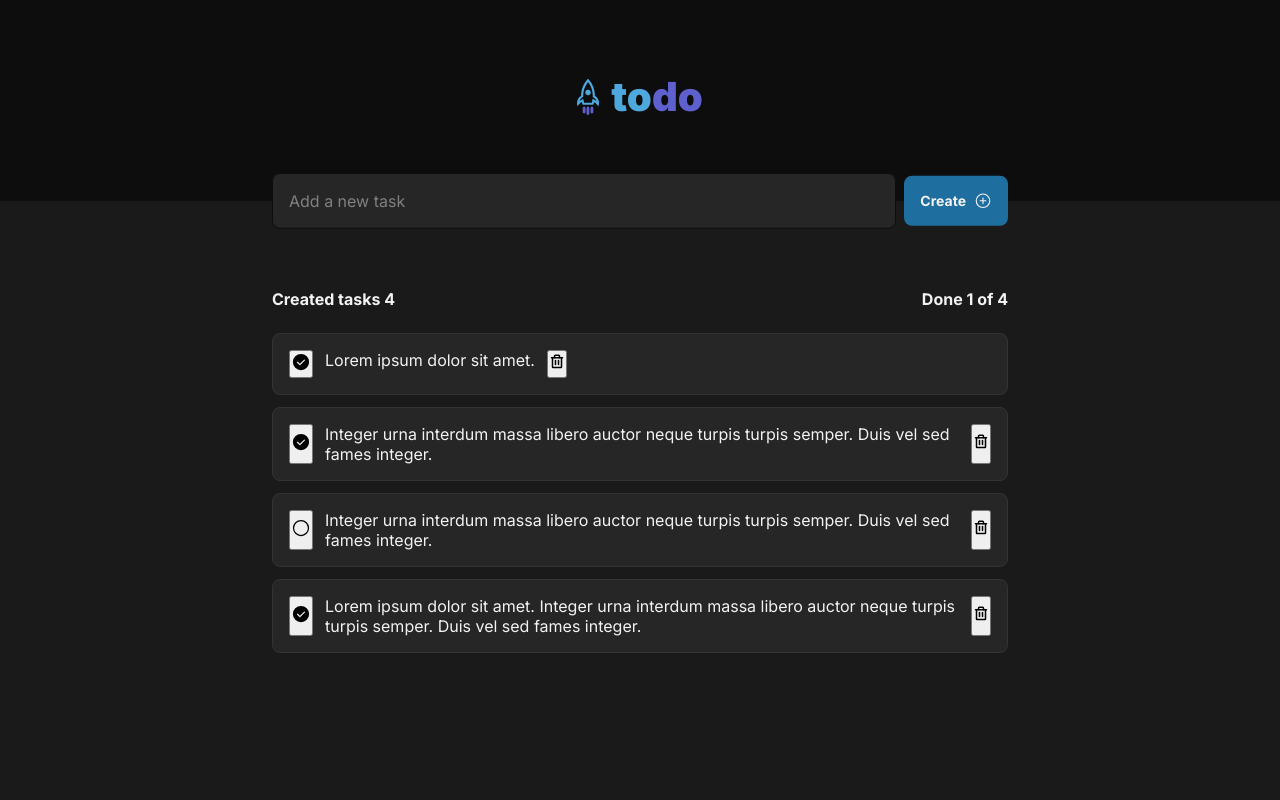
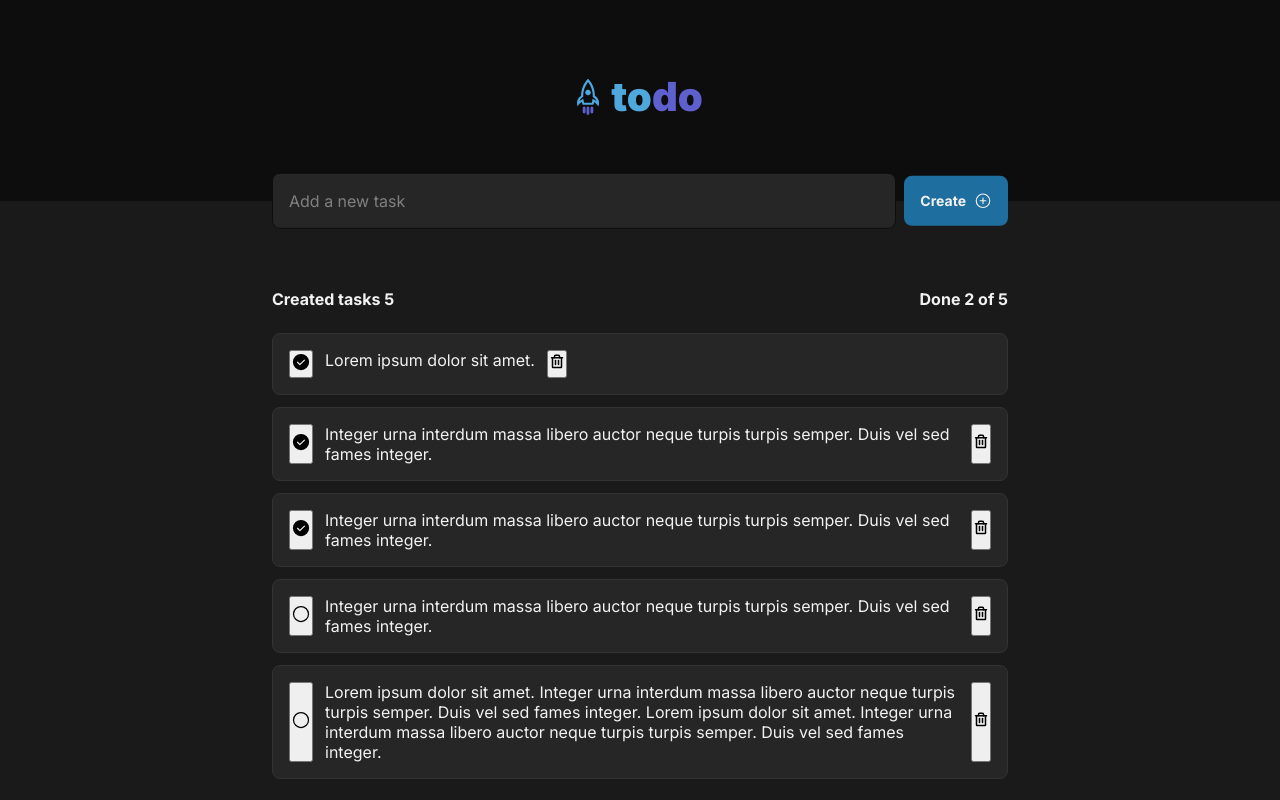
Before and after one commit to castrosuellenx/ignite-to-do-list-reactjs, a React (Vite) app: page / in a window 1280 px wide. Built offline with nearby package versions, Linux system fonts and the light colour scheme.

Commit message:
add todo comments and update mocked tasks

```diff
--- a/src/App.tsx
+++ b/src/App.tsx
@@ -23,15 +23,24 @@
     id: '3',
     description:
       'Integer urna interdum massa libero auctor neque turpis turpis semper. Duis vel sed fames integer.',
-    isCompleted: true,
+    isCompleted: false,
   },
   {
     id: '4',
     description:
-      'Lorem ipsum dolor sit amet. Integer urna interdum massa libero auctor neque turpis turpis semper. Duis vel sed fames integer.',
-    isCompleted: false,
+      'Integer urna interdum massa libero auctor neque turpis turpis semper. Duis vel sed fames integer.',
+    isCompleted: true,
+  },
+  {
+    id: '5',
+    description:
+      'Lorem ipsum dolor sit amet. Integer urna interdum massa libero auctor neque turpis turpis semper. Duis vel sed fames integer. Lorem ipsum dolor sit amet. Integer urna interdum massa libero auctor neque turpis turpis semper. Duis vel sed fames integer.',
+    isCompleted: true,
   },
 ];
+
+// TODO: Responsiveness
+// TODO: i18n
 
 function App() {
   const tasksLength = tasks.length;
```
